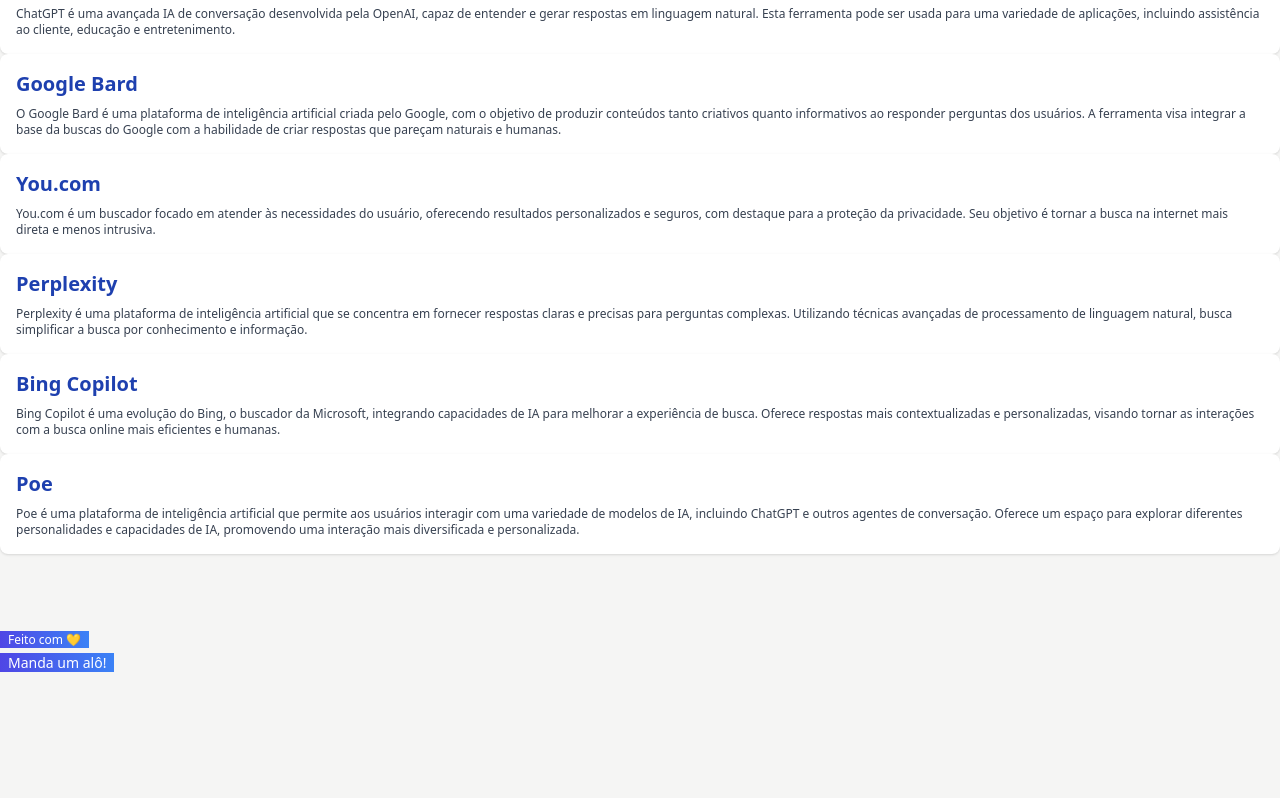
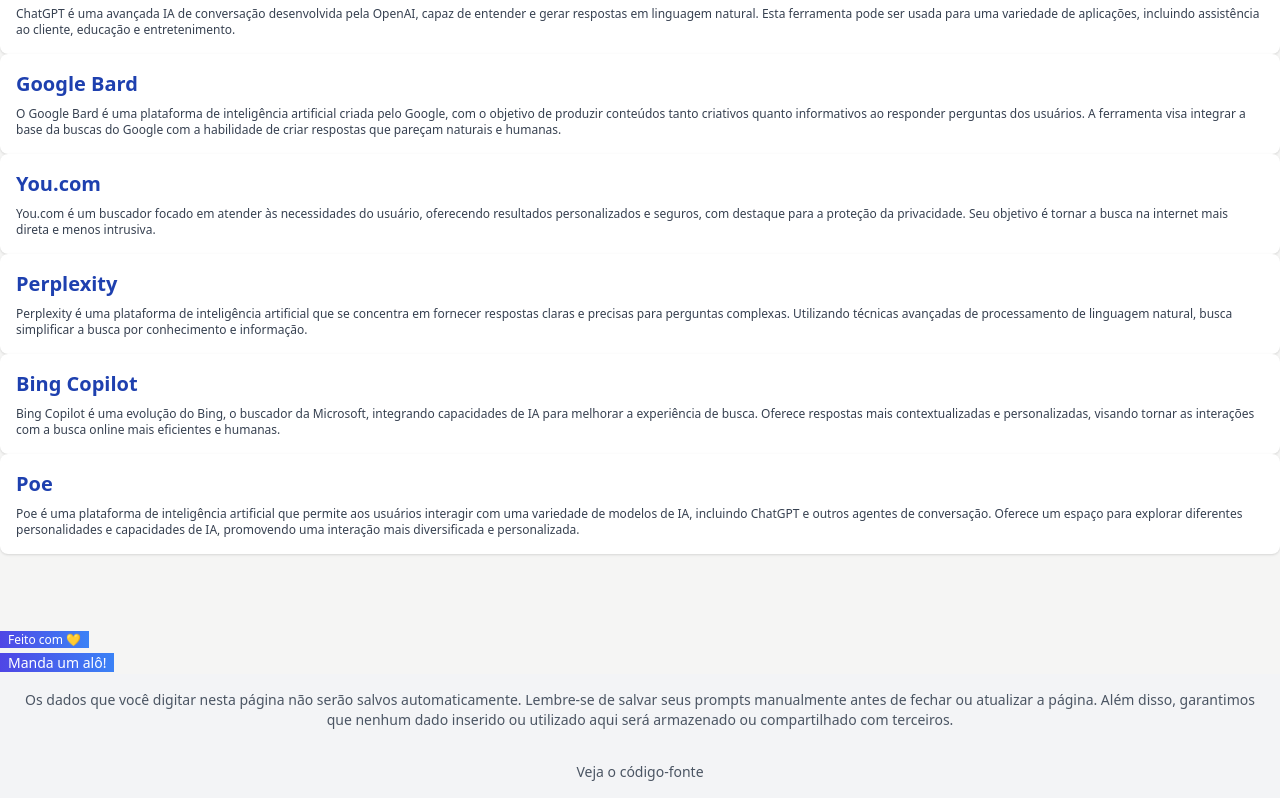
Before and after one commit to felipefernandes/prompts-playground, a plain HTML site: page build.html in a window 1280 px wide. Shown: the part 958-1756 px from the top of the page. Before the commit the page ends 1632 px from the top, so only its background shows below. Drawn offline with nearby package versions, Linux system fonts and the light colour scheme.

Commit message:
add footer
Signed-off-by: Tiago Maluta <maluta@duck.com>

```diff
--- a/build.html
+++ b/build.html
@@ -99,6 +99,11 @@
   <a href="https://www.linkedin.com/in/maluta/">Manda um alô!</a>
 </span></div>
 
+<footer class="bg-gray-100 text-center text-sm p-4 text-gray-600">
+Os dados que você digitar nesta página não serão salvos automaticamente. Lembre-se de salvar seus prompts manualmente antes de fechar ou atualizar a página. Além disso, garantimos que nenhum dado inserido ou utilizado aqui será armazenado ou compartilhado com terceiros.
+</footer>
+<footer class="bg-gray-100 text-center text-sm p-4 text-gray-600">
+Veja o <a href="https://github.com/maluta/prompts-playground/tree/gh-pages">código-fonte</a></footer>
 
     <script src="prompt-builder.js"></script> <!-- External JS file -->
     <script defer data-domain="maluta.github.io" src="https://plausible.io/js/script.js"></script>
```
